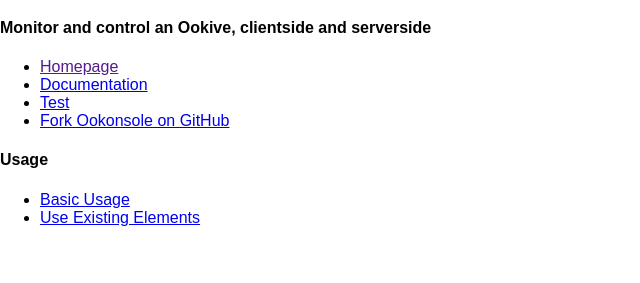
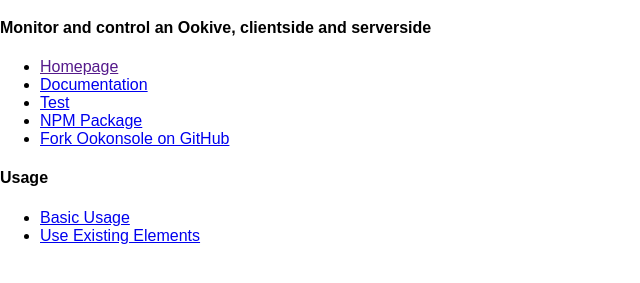
Before and after one commit to richplastow/ookonsole, a website: page index.html in a window 1280 px wide. Shown: the part 61-344 px from the top of the page, without its empty margins (0-640 px from the left). Drawn offline with Linux system fonts and the light colour scheme.

```diff
--- a/index.html
+++ b/index.html
@@ -206,6 +206,7 @@
   <li><a href="">Homepage</a></li>
   <li><a href="#/doc/documentation">Documentation</a></li>
   <li><a href="test/run-test.html">Test</a></li>
+  <li><a href="https://www.npmjs.com/package/ookonsole">NPM Package</a></li>
   <li><a href="https://github.com/richplastow/ookonsole">Fork Ookonsole on GitHub</a></li>
   </ul>
   <h4>Usage</h4>
--- a/package.json
+++ b/package.json
@@ -1,6 +1,6 @@
 {
   "name": "ookonsole",
-  "version": "0.0.6",
+  "version": "0.0.7",
   "description": "Monitor and control an Ookive, clientside and serverside",
   "main": "build/ookonsole.js",
   "directories": {
```
Also changed, not shown: README.md, build/ookonsole.js, build/test/ookonsole-with-test.js, 1 other file.
